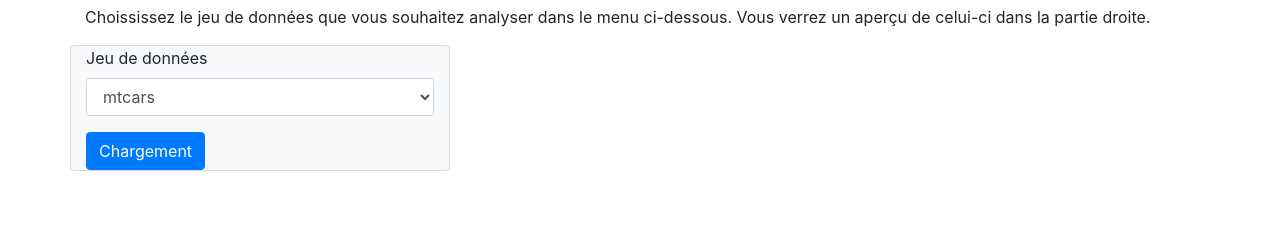
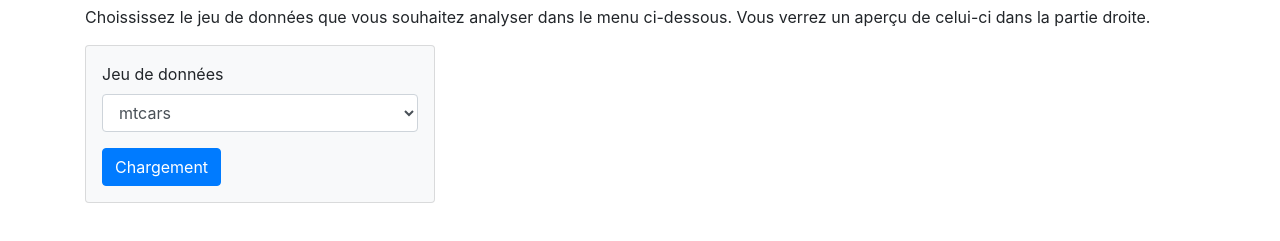
Before and after one commit to fxjollois/explore-data, a plain HTML site: page donnees.html in a window 1280 px wide. Shown: the part 107-348 px from the top of the page. Drawn offline with Linux system fonts and the light colour scheme.

Commit message:
modifs partie gauche

```diff
--- a/donnees.html
+++ b/donnees.html
@@ -53,7 +53,8 @@
             <p>Choississez le jeu de données que vous souhaitez analyser dans le menu ci-dessous. Vous verrez un aperçu de celui-ci dans la partie droite.</p>
 
             <div class="row">
-                <div class="col-md-4 card bg-light">
+                <div class="col-md-4">
+                    <div class="p-3 card bg-light">
                         <form>
                             <div class="form-group">
                                 <label for="nom_donnees">Jeu de données</label>
@@ -69,6 +70,7 @@
                                 Chargement
                             </button>
                         </form>
+                    </div>
                 </div>
                 <div class="col-md-8">
                     <div id="table"></div>
```
Also changed, not shown: univarie.html (+3 -1 lines), univarie2.html (+3 -1 lines). Lines whose indentation alone changed are shown as unchanged.
